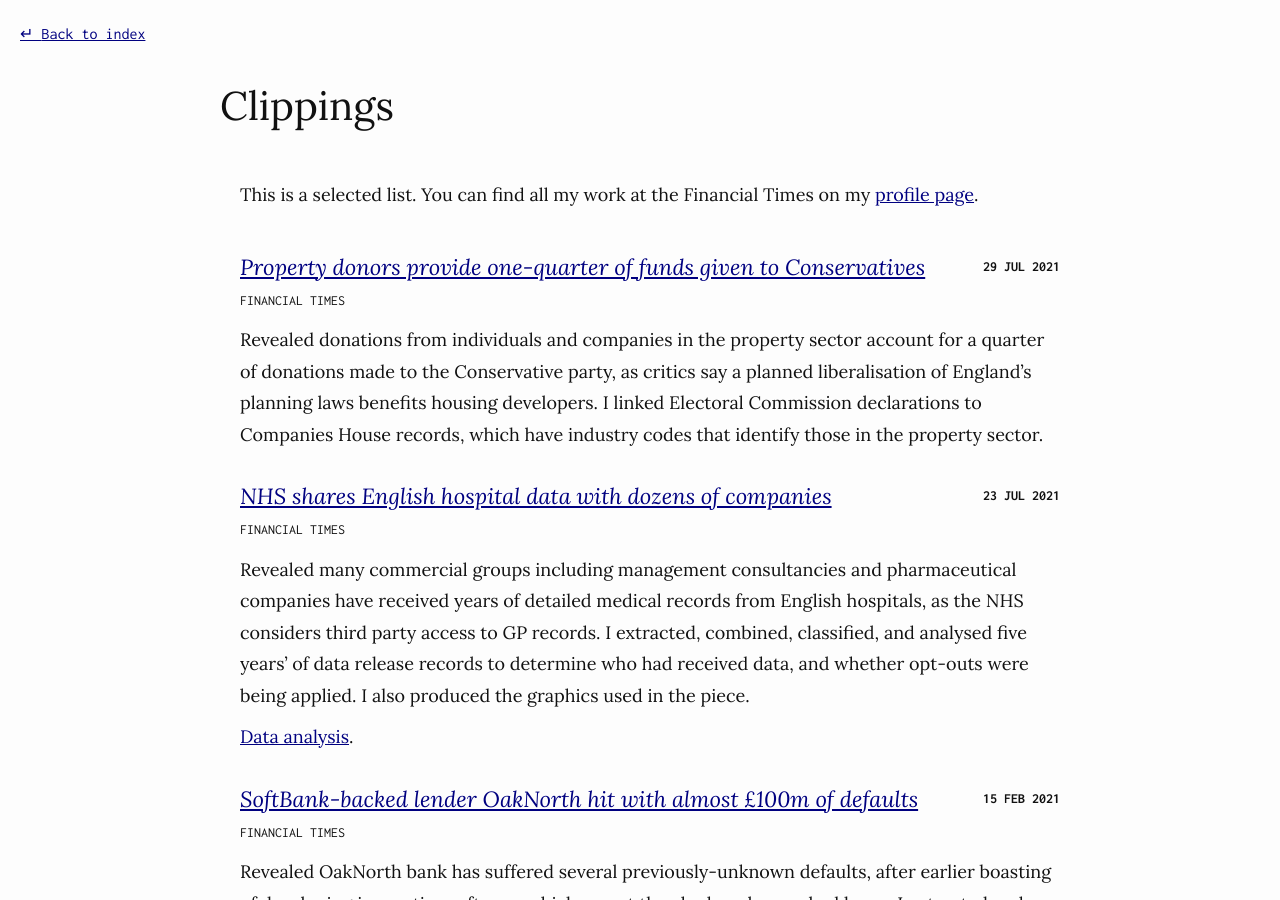
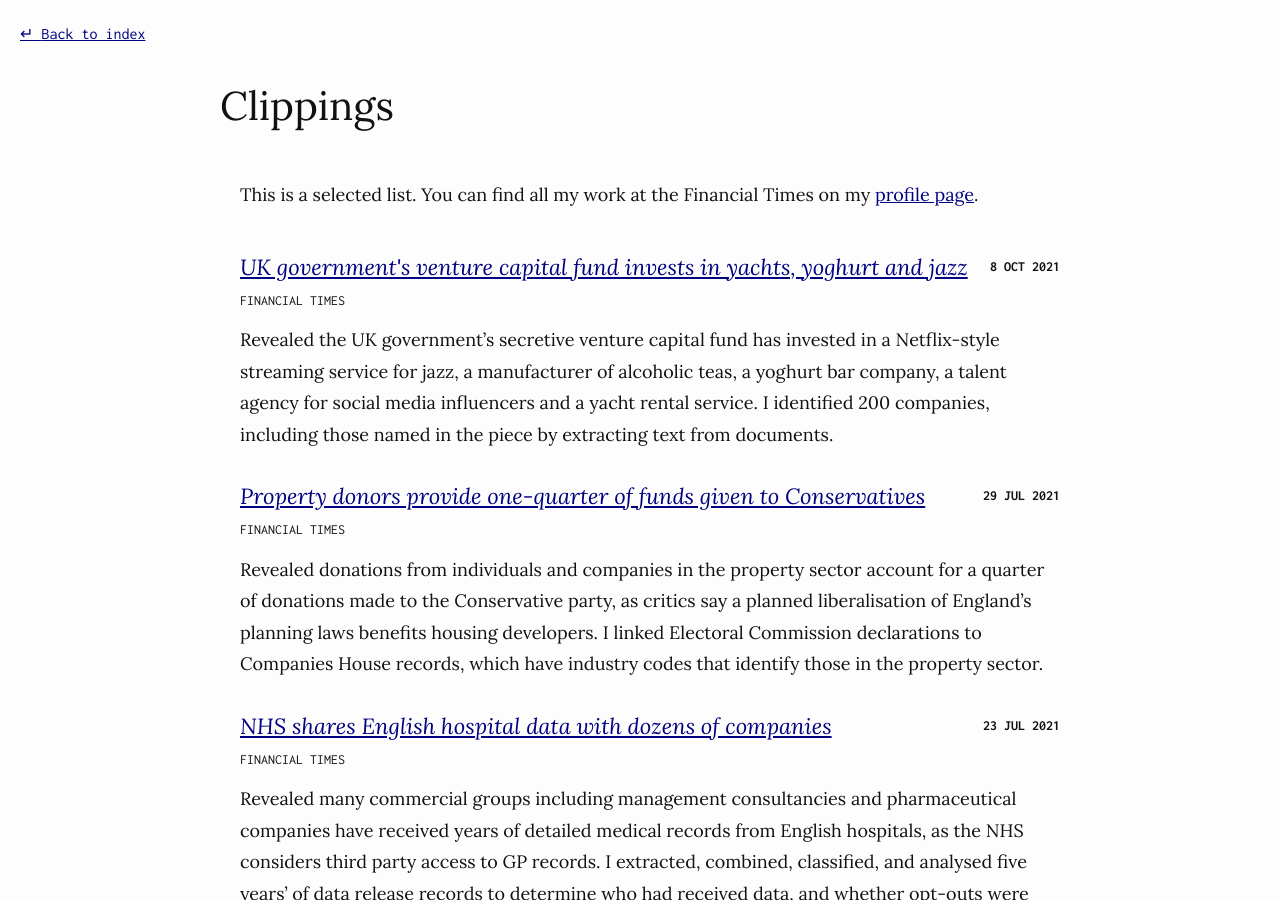
Before and after one commit to maxharlow/maxharlow.github.io, a Jekyll site: the page built from clippings.md, in a window 1280 px wide and 900 px high. Built offline with Jekyll 4.4.1, drawn with Linux system fonts in a browser that asks for light colours.

Commit message:
Add Future Fund

```diff
--- a/_data/clippings.yaml
+++ b/_data/clippings.yaml
@@ -1,3 +1,22 @@
+-   title: UK government's venture capital fund invests in yachts, yoghurt and jazz
+    publication: Financial Times
+    web:
+        - title: "Yachts to yoghurt: inside the UK government's venture capital portfolio"
+          link: https://www.ft.com/content/351cf280-0009-46aa-98dd-797dda764aa7
+          date: 08-10-2021
+          credit: byline
+          type: news story
+    print:
+        - title: State fund invests in yachts, yoghurt and jazz
+          date: 09-10-2021
+          credit: byline
+          type: news story
+          slot: inside
+    summary: |
+        Revealed the UK government's secretive venture capital fund has invested in a Netflix-style streaming service for jazz, a manufacturer of alcoholic teas, a yoghurt bar company, a talent agency for social media influencers and a yacht rental service.
+    contribution: |
+        I identified 200 companies, including those named in the piece by extracting text from documents.
+
 -   title: Property donors provide one-quarter of funds given to Conservatives
     publication: Financial Times
     web:
```
